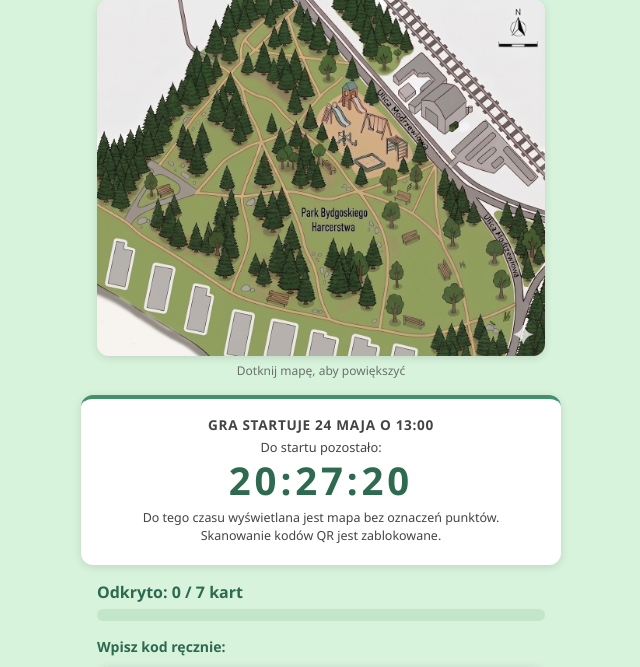
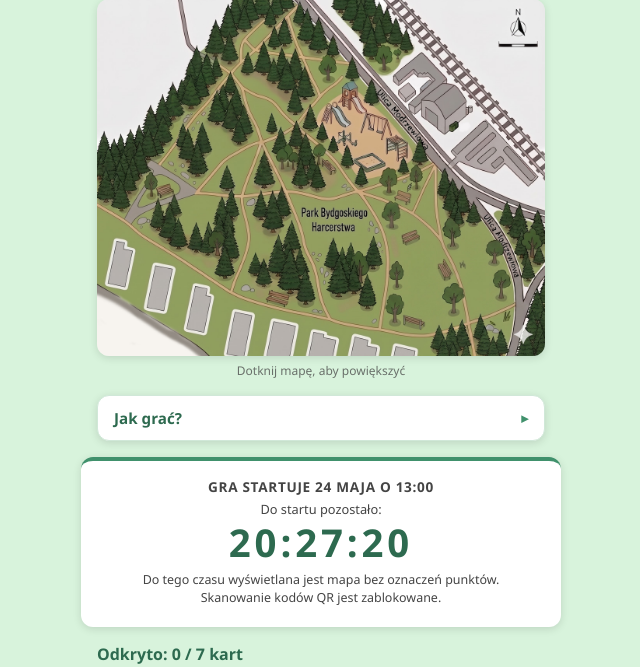
Before and after one commit to blmbyd/ro-gra, a PHP site: page / in a window 1280 px wide. Shown: the part 174-841 px from the top of the page, without its empty margins (319-959 px from the left). Run offline with PHP 8.4, Linux system fonts and the light colour scheme.

Commit message:
Add game rules section with styling and details for player guidance

```diff
--- a/index.html
+++ b/index.html
@@ -4,7 +4,7 @@
   <meta charset="UTF-8" />
   <meta name="viewport" content="width=device-width, initial-scale=1.0" />
   <title>Co piszczy w trawie w naszym parku</title>
-  <link rel="stylesheet" href="style.css?v=202605231742" />
+  <link rel="stylesheet" href="style.css?v=202605231800" />
 </head>
 <body>
 
@@ -32,6 +32,23 @@
       <img id="map-modal-img" src="img/mapa.jpg" alt="Mapa parku" />
     </div>
   </div>
+
+  <!-- Zasady gry -->
+  <section id="rules-section">
+    <details class="rules-details">
+      <summary class="rules-summary">Jak grać?</summary>
+      <div class="rules-body">
+        <p class="rules-goal">Cel: odnajdź wszystkie punkty i odbierz kod finałowy.</p>
+        <ul class="rules-list">
+          <li>Zeskanuj kody QR ukryte w parku.</li>
+          <li>Każdy kod odblokowuje kartę z ciekawostką i zadaniem.</li>
+          <li>Po zebraniu wszystkich kart pojawi się kod finałowy.</li>
+          <li>Jeśli skaner nie zadziała, wpisz kod ręcznie poniżej.</li>
+          <li>Przed startem mapa nie pokazuje wszystkich punktów.</li>
+        </ul>
+      </div>
+    </details>
+  </section>
 
   <!-- Odliczanie do startu gry -->
   <div id="countdown-banner" class="countdown-banner hidden">
--- a/style.css
+++ b/style.css
@@ -138,6 +138,81 @@ header h1 {
   height: auto;
   border-radius: 8px;
   touch-action: pan-x pan-y pinch-zoom;
+}
+
+/* =============================================
+   RULES (jak grac)
+   ============================================= */
+#rules-section {
+  max-width: 480px;
+  margin: 0 auto 1rem;
+  padding: 0 1rem;
+}
+
+.rules-details {
+  background: #fff;
+  border: 1px solid var(--card-border);
+  border-radius: var(--radius);
+  box-shadow: var(--shadow);
+}
+
+.rules-summary {
+  display: flex;
+  align-items: center;
+  justify-content: space-between;
+  padding: 0.75rem 1rem;
+  font-size: 0.95rem;
+  font-weight: 600;
+  color: var(--green-dark);
+  cursor: pointer;
+  list-style: none;
+  -webkit-user-select: none;
+  user-select: none;
+}
+
+.rules-summary::-webkit-details-marker {
+  display: none;
+}
+
+.rules-summary::after {
+  content: '\25B8';
+  font-size: 0.85rem;
+  color: var(--green-mid);
+  transition: transform 0.2s ease;
+  flex-shrink: 0;
+}
+
+.rules-details[open] .rules-summary::after {
+  transform: rotate(90deg);
+}
+
+.rules-body {
+  padding: 0 1rem 0.85rem;
+  border-top: 1px solid var(--card-border);
+}
+
+.rules-goal {
+  font-size: 0.85rem;
+  font-weight: 600;
+  color: var(--text-dark);
+  background: #f0f7f1;
+  border-left: 3px solid var(--green-mid);
+  border-radius: 4px;
+  padding: 0.45rem 0.7rem;
+  margin: 0.65rem 0 0.55rem;
+  line-height: 1.4;
+}
+
+.rules-list {
+  margin: 0;
+  padding-left: 1.2rem;
+  font-size: 0.85rem;
+  color: var(--text-dark);
+  line-height: 1.65;
+}
+
+.rules-list li {
+  margin-bottom: 0.15rem;
 }
 
 /* =============================================
```
